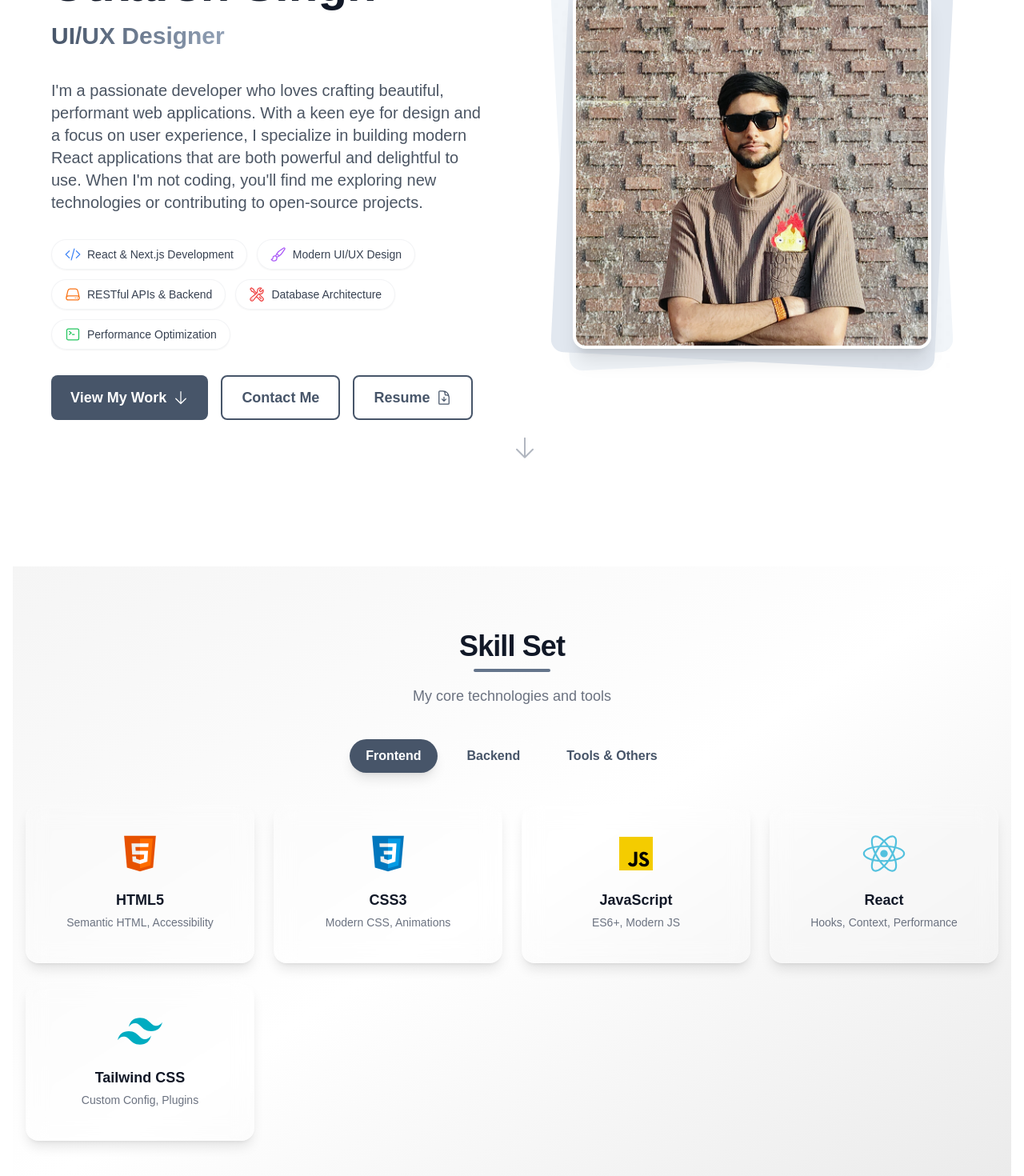
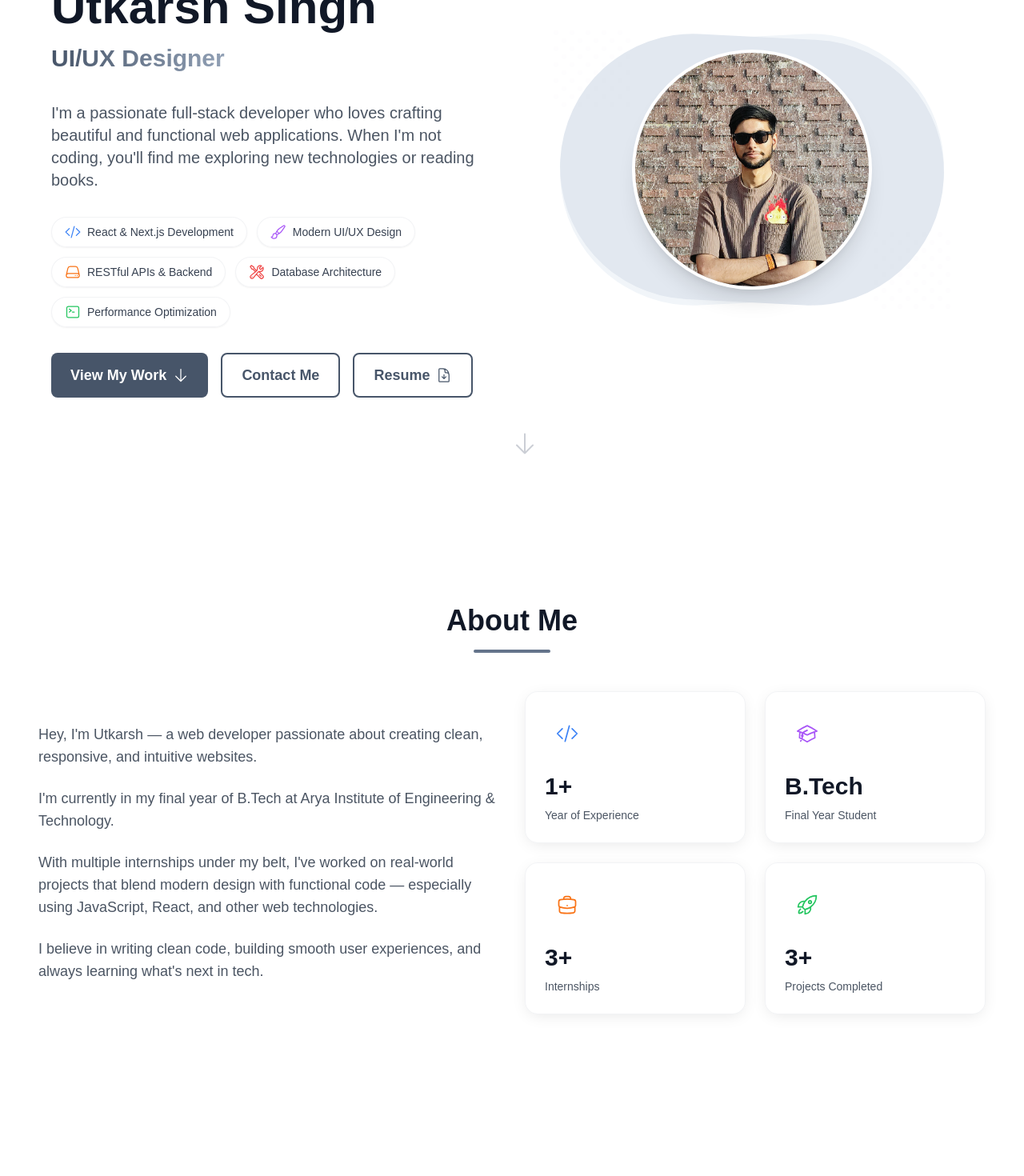
Before and after one commit to Utkarshsingh112/Utkarsh-portfolio, a React (Vite) app: page / in a window 1280 px wide. Shown: the part 220-1690 px from the top of the page at 80% size. Built offline with nearby package versions, Linux system fonts and the light colour scheme.

Commit message:
added about section

```diff
--- a/src/components/layout/Footer.jsx
+++ b/src/components/layout/Footer.jsx
@@ -2,7 +2,11 @@ const Footer = () => {
   const currentYear = new Date().getFullYear();
 
   return (
-    <footer className="bg-white dark:bg-gray-900 border-t border-gray-200 dark:border-gray-800">
+    <footer className="relative bg-transparent border-t border-gray-200/50 dark:border-gray-800/50">
+      {/* Grid Pattern Background */}
+      <div className="absolute inset-0 -z-10">
+        <div className="absolute inset-0 bg-grid-pattern opacity-[0.02] dark:opacity-[0.05]" />
+      </div>
       <div className="container mx-auto px-4 py-8">
         <div className="flex justify-center">
           <div className="text-gray-600 dark:text-gray-400">
--- /dev/null
+++ b/src/components/sections/About.jsx
@@ -0,0 +1,162 @@
+import { motion } from 'framer-motion';
+import { CodeBracketIcon, AcademicCapIcon, BriefcaseIcon, RocketLaunchIcon } from '@heroicons/react/24/outline';
+
+const stats = [
+  {
+    icon: CodeBracketIcon,
+    value: "1+",
+    label: "Year of Experience",
+    color: "text-blue-500 dark:text-blue-400"
+  },
+  {
+    icon: AcademicCapIcon,
+    value: "B.Tech",
+    label: "Final Year Student",
+    color: "text-purple-500 dark:text-purple-400"
+  },
+  {
+    icon: BriefcaseIcon,
+    value: "3+",
+    label: "Internships",
+    color: "text-orange-500 dark:text-orange-400"
+  },
+  {
+    icon: RocketLaunchIcon,
+    value: "3+",
+    label: "Projects Completed",
+    color: "text-green-500 dark:text-green-400"
+  }
+];
+
+const About = () => {
+  return (
+    <section id="about" className="relative py-12 rounded-3xl mx-4 my-2 overflow-hidden">
+      {/* Grid Pattern Background */}
+      <div className="absolute inset-0 -z-10">
+        <div className="absolute inset-0 bg-grid-pattern opacity-[0.02] dark:opacity-[0.05]" />
+      </div>
+
+      <div className="container mx-auto px-4">
+        <motion.div
+          initial={{ opacity: 0, y: 20 }}
+          whileInView={{ opacity: 1, y: 0 }}
+          viewport={{ once: true }}
+          transition={{ duration: 0.5 }}
+          className="text-center mb-12"
+        >
+          <h2 className="text-3xl md:text-4xl font-bold text-gray-900 dark:text-white mb-4">
+            About Me
+          </h2>
+          <div className="w-24 h-1 mx-auto bg-primary-500 dark:bg-primary-400 rounded-full mb-4" />
+        </motion.div>
+
+        <div className="grid grid-cols-1 lg:grid-cols-2 gap-8 items-center">
+          {/* Left Column - Text Content */}
+          <motion.div
+            initial={{ opacity: 0, x: -20 }}
+            whileInView={{ opacity: 1, x: 0 }}
+            viewport={{ once: true }}
+            transition={{ duration: 0.5, delay: 0.2 }}
+            className="space-y-6"
+          >
+            <div className="prose dark:prose-invert mx-auto text-lg">
+              <p className="text-gray-600 dark:text-gray-300 mb-6">
+                Hey, I'm Utkarsh — a web developer passionate about creating clean, responsive, and intuitive websites.
+              </p>
+              <p className="text-gray-600 dark:text-gray-300 mb-6">
+                I'm currently in my final year of B.Tech at Arya Institute of Engineering & Technology.
+              </p>
+              <p className="text-gray-600 dark:text-gray-300 mb-6">
+                With multiple internships under my belt, I've worked on real-world projects that blend modern design with functional code — especially using JavaScript, React, and other web technologies.
+              </p>
+              <p className="text-gray-600 dark:text-gray-300">
+                I believe in writing clean code, building smooth user experiences, and always learning what's next in tech.
+              </p>
+            </div>
+          </motion.div>
+
+          {/* Right Column - Stats & Interactive Elements */}
+          <motion.div
+            initial={{ opacity: 0, x: 20 }}
+            whileInView={{ opacity: 1, x: 0 }}
+            viewport={{ once: true }}
+            transition={{ duration: 0.5, delay: 0.4 }}
+            className="grid grid-cols-1 sm:grid-cols-2 gap-6 perspective-1000"
+          >
+            {stats.map((stat, index) => (
+              <motion.div
+                key={stat.label}
+                initial={{ opacity: 0, y: 20 }}
+                whileInView={{ opacity: 1, y: 0 }}
+                viewport={{ once: true }}
+                transition={{
+                  duration: 0.5,
+                  delay: 0.1 * index,
+                  ease: "easeOut"
+                }}
+                whileHover={{
+                  scale: 1.03,
+                  y: -8,
+                  rotateX: 2,
+                  transition: {
+                    duration: 0.4,
+                    ease: [0.4, 0, 0.2, 1]
+                  }
+                }}
+                style={{
+                  transformStyle: "preserve-3d",
+                  transform: "perspective(1000px)"
+                }}
+                className="group relative bg-white/60 dark:bg-gray-800/60 backdrop-blur-lg rounded-2xl p-6
+                          border border-gray-200/50 dark:border-gray-700/50
+                          shadow-[0_4px_20px_-4px_rgba(0,0,0,0.1)] dark:shadow-[0_4px_20px_-4px_rgba(0,0,0,0.3)]
+                          hover:shadow-[0_20px_40px_-8px_rgba(0,0,0,0.2)] dark:hover:shadow-[0_20px_40px_-8px_rgba(0,0,0,0.5)]
+                          hover:border-primary-200/50 dark:hover:border-primary-700/50
+                          transition-all duration-500 ease-[cubic-bezier(0.4,0,0.2,1)]
+                          will-change-transform"
+              >
+                <motion.div
+                  className={`w-14 h-14 rounded-xl ${stat.color} bg-opacity-10 dark:bg-opacity-20
+                            flex items-center justify-center mb-5
+                            group-hover:scale-110 group-hover:rotate-3
+                            transition-all duration-500 ease-[cubic-bezier(0.4,0,0.2,1)]
+                            will-change-transform`}
+                  style={{ transform: "translateZ(20px)" }}
+                >
+                  <stat.icon className="w-7 h-7 transition-transform duration-500 ease-[cubic-bezier(0.4,0,0.2,1)]
+                                     group-hover:rotate-12" />
+                </motion.div>
+                <motion.div
+                  className="text-3xl font-bold text-gray-900 dark:text-white mb-2
+                           transition-colors duration-500 ease-[cubic-bezier(0.4,0,0.2,1)]"
+                  style={{ transform: "translateZ(10px)" }}
+                >
+                  {stat.value}
+                </motion.div>
+                <motion.div
+                  className="text-sm font-medium text-gray-600 dark:text-gray-400
+                           transition-colors duration-500 ease-[cubic-bezier(0.4,0,0.2,1)]"
+                  style={{ transform: "translateZ(5px)" }}
+                >
+                  {stat.label}
+                </motion.div>
+              </motion.div>
+            ))}
+          </motion.div>
+        </div>
+
+        {/* Tech Stack Tags */}
+        <motion.div
+          initial={{ opacity: 0, y: 20 }}
+          whileInView={{ opacity: 1, y: 0 }}
+          viewport={{ once: true }}
+          transition={{ duration: 0.5, delay: 0.6 }}
+          className="mt-12"
+        >
+        </motion.div>
+      </div>
+    </section>
+  );
+};
+
+export default About;
--- a/src/components/sections/Contact.jsx
+++ b/src/components/sections/Contact.jsx
@@ -91,7 +91,11 @@ const Contact = () => {
   };
 
   return (
-    <section id="contact" className="py-20 bg-gradient-to-br from-[#f5f5f5] via-[#ffffff] to-[#eaeaea] dark:from-[#0d0d0d] dark:via-[#121212] dark:to-[#1a1a1a]">
+    <section id="contact" className="relative py-12 rounded-3xl mx-4 my-2 overflow-hidden">
+      {/* Grid Pattern Background */}
+      <div className="absolute inset-0 -z-10">
+        <div className="absolute inset-0 bg-grid-pattern opacity-[0.02] dark:opacity-[0.05]" />
+      </div>
       <div className="container mx-auto px-4">
         {/* Section Header */}
         <motion.div
--- a/src/components/sections/Hero.jsx
+++ b/src/components/sections/Hero.jsx
@@ -127,10 +127,8 @@ const Hero = () => {
                 animate={{ opacity: 1, y: 0 }}
                 transition={{ duration: 0.5, delay: 0.4 }}
               >
-                I'm a passionate developer who loves crafting beautiful, performant web applications.
-                With a keen eye for design and a focus on user experience, I specialize in building
-                modern React applications that are both powerful and delightful to use. When I'm not
-                coding, you'll find me exploring new technologies or contributing to open-source projects.
+                I'm a passionate full-stack developer who loves crafting beautiful and functional web applications.
+                When I'm not coding, you'll find me exploring new technologies or reading books.
               </motion.p>
 
               {/* Expertise Badges */}
@@ -201,21 +199,21 @@ const Hero = () => {
               transition={{ duration: 0.5, delay: 0.4 }}
             >
               {/* Photo Container */}
-              <div className="relative w-full aspect-square max-w-md mx-auto group">
+              <div className="relative w-full max-w-md mx-auto group">
                 {/* Decorative Elements */}
                 <motion.div
-                  className="absolute -inset-4 bg-primary-100 dark:bg-primary-900/20 rounded-2xl"
+                  className="absolute -inset-4 bg-primary-100 dark:bg-primary-900/20 rounded-full"
                   animate={{ rotate: [0, 3, 0, -3, 0] }}
                   transition={{ duration: 8, repeat: Infinity, ease: "easeInOut" }}
                 />
                 <motion.div
-                  className="absolute -inset-4 bg-primary-200 dark:bg-primary-800/20 rounded-2xl"
+                  className="absolute -inset-4 bg-primary-200 dark:bg-primary-800/20 rounded-full"
                   animate={{ rotate: [0, -3, 0, 3, 0] }}
                   transition={{ duration: 8, repeat: Infinity, ease: "easeInOut" }}
                 />
 
                 {/* Photo */}
-                <div className="relative w-full h-full rounded-2xl overflow-hidden border-4 border-white dark:border-gray-800 shadow-xl transform transition-transform duration-500 group-hover:scale-[1.02]">
+                <div className="relative w-full aspect-square max-w-[300px] mx-auto rounded-full overflow-hidden border-4 border-white dark:border-gray-800 shadow-xl transform transition-all duration-500 group-hover:scale-[1.02] group-hover:border-primary-400 dark:group-hover:border-primary-500 group-hover:shadow-[0_0_20px_rgba(59,130,246,0.5)] dark:group-hover:shadow-[0_0_20px_rgba(96,165,250,0.5)]">
                   <img
                     src={profileImage}
                     alt="Utkarsh Singh"
--- a/src/components/sections/Projects.jsx
+++ b/src/components/sections/Projects.jsx
@@ -66,7 +66,11 @@ const Projects = () => {
   };
 
   return (
-    <section id="projects" className="py-20 bg-gradient-to-br from-[#f5f5f5] via-[#ffffff] to-[#eaeaea] dark:from-[#0d0d0d] dark:via-[#121212] dark:to-[#1a1a1a]">
+    <section id="projects" className="relative py-12 rounded-3xl mx-4 my-2 overflow-hidden">
+      {/* Grid Pattern Background */}
+      <div className="absolute inset-0 -z-10">
+        <div className="absolute inset-0 bg-grid-pattern opacity-[0.02] dark:opacity-[0.05]" />
+      </div>
       <div className="container mx-auto px-4">
         {/* Section Header */}
         <motion.div
@@ -79,6 +83,7 @@ const Projects = () => {
           <h2 className="text-3xl md:text-4xl font-bold text-gray-900 dark:text-white mb-4">
             My Projects
           </h2>
+          <div className="w-24 h-1 mx-auto bg-primary-500 dark:bg-primary-400 rounded-full mb-4" />
           <p className="text-gray-600 dark:text-gray-300 max-w-2xl mx-auto">
             Here are some of my recent projects. Each project is a unique piece of development, showcasing different skills and technologies.
           </p>
--- a/src/components/sections/Skills.jsx
+++ b/src/components/sections/Skills.jsx
@@ -41,7 +41,11 @@ export default function Skills() {
   const [activeCategory, setActiveCategory] = useState("Frontend");
 
   return (
-    <section id="skills" className="py-20 bg-gradient-to-br from-[#f5f5f5] via-[#ffffff] to-[#eaeaea] dark:from-[#0d0d0d] dark:via-[#121212] dark:to-[#1a1a1a] transition-colors">
+    <section id="skills" className="relative py-12 rounded-3xl mx-4 my-2 overflow-hidden">
+      {/* Grid Pattern Background */}
+      <div className="absolute inset-0 -z-10">
+        <div className="absolute inset-0 bg-grid-pattern opacity-[0.02] dark:opacity-[0.05]" />
+      </div>
       <div className="container mx-auto px-4">
         {/* Heading */}
         <div className="text-center mb-10">
--- a/src/pages/Home.jsx
+++ b/src/pages/Home.jsx
@@ -1,4 +1,5 @@
 import Hero from '../components/sections/Hero';
+import About from '../components/sections/About';
 import Skills from '../components/sections/Skills';
 import Projects from '../components/sections/Projects';
 import Contact from '../components/sections/Contact';
@@ -7,6 +8,7 @@ const Home = () => {
   return (
     <div className="space-y-24">
       <Hero />
+      <About />
       <Skills />
       <Projects />
       <Contact />
```
